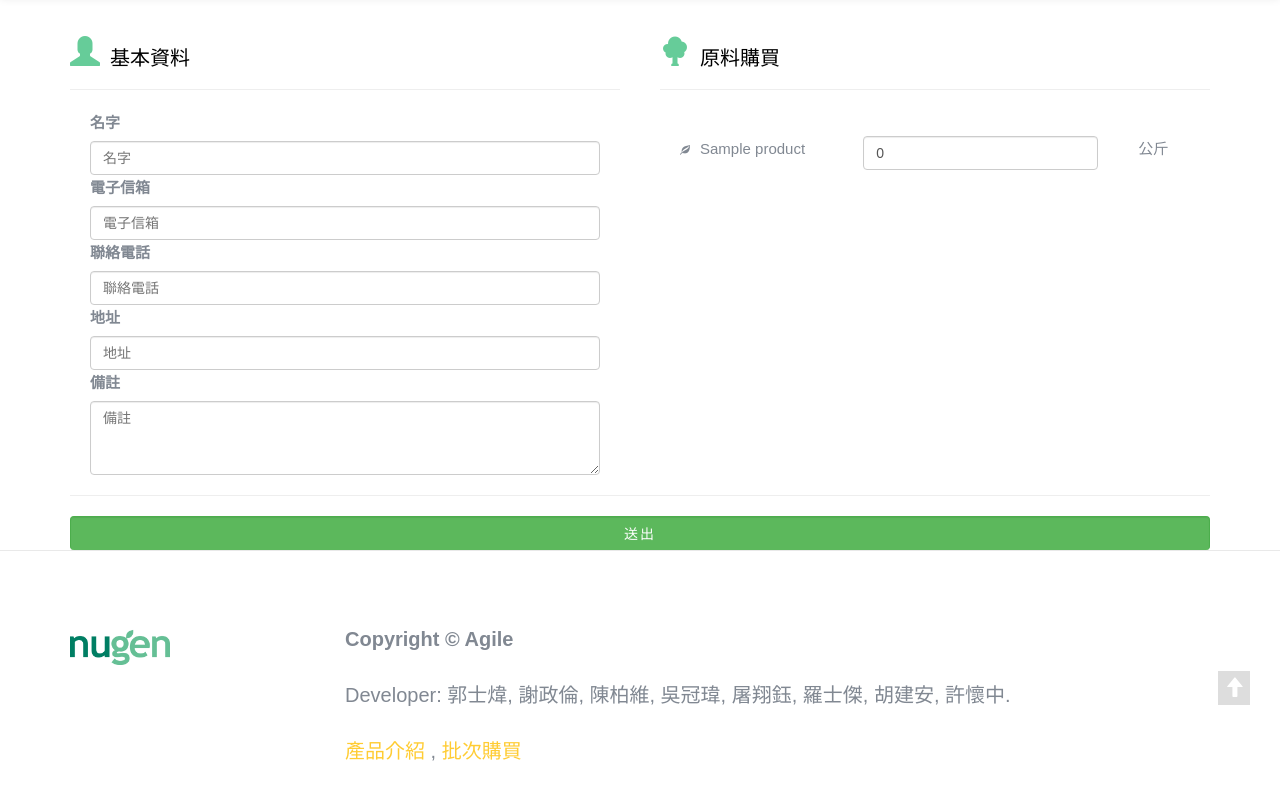
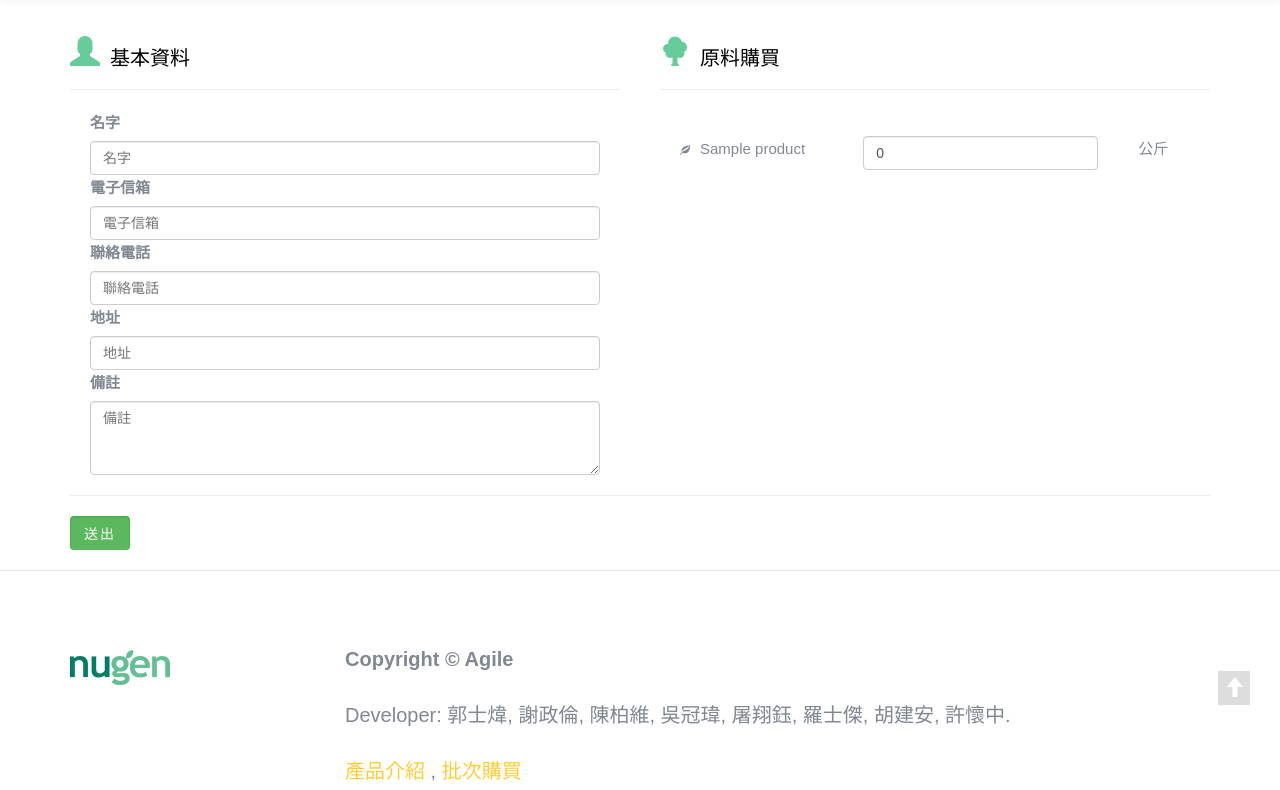
Before and after one commit to swguo/Agile, a CodeIgniter app: page /nugen/index.php/material/batchex in a window 1280 px wide. Shown: the part 65-855 px from the top of the page. Before the commit the page ends 826 px from the top, so only its background shows below. Run offline with CodeIgniter, Linux system fonts and the light colour scheme; tables that the repository leaves empty or names only in its code hold one stand-in row (values such as "Sample post"); some libraries are stand-ins or nearby versions; some web fonts are replaced.

Commit message:
view / batchex / button style

```diff
--- a/application/views/product/batchex.php
+++ b/application/views/product/batchex.php
@@ -60,7 +60,7 @@
 		</div>
 	</hr>
 		<hr></hr>
-		<input type="submit" value="送出" name="sentMail" class="btn success" id="sentMail_btn">
+		<input style="width:60px;margin-bottom:20px;" type="submit" value="送出" name="sentMail" class="btn success" id="sentMail_btn">
 	</form>
 </div>
 <?php $this->session->sess_destroy();?>
```
